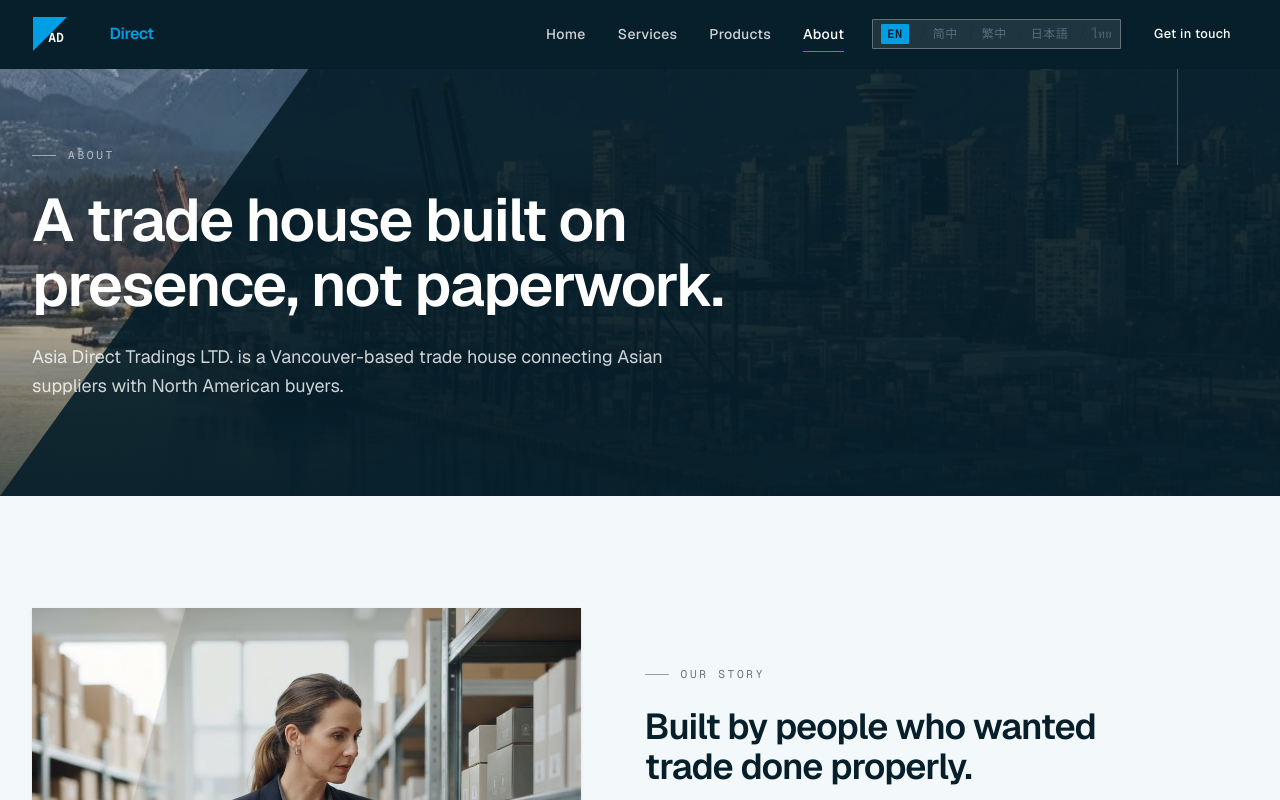
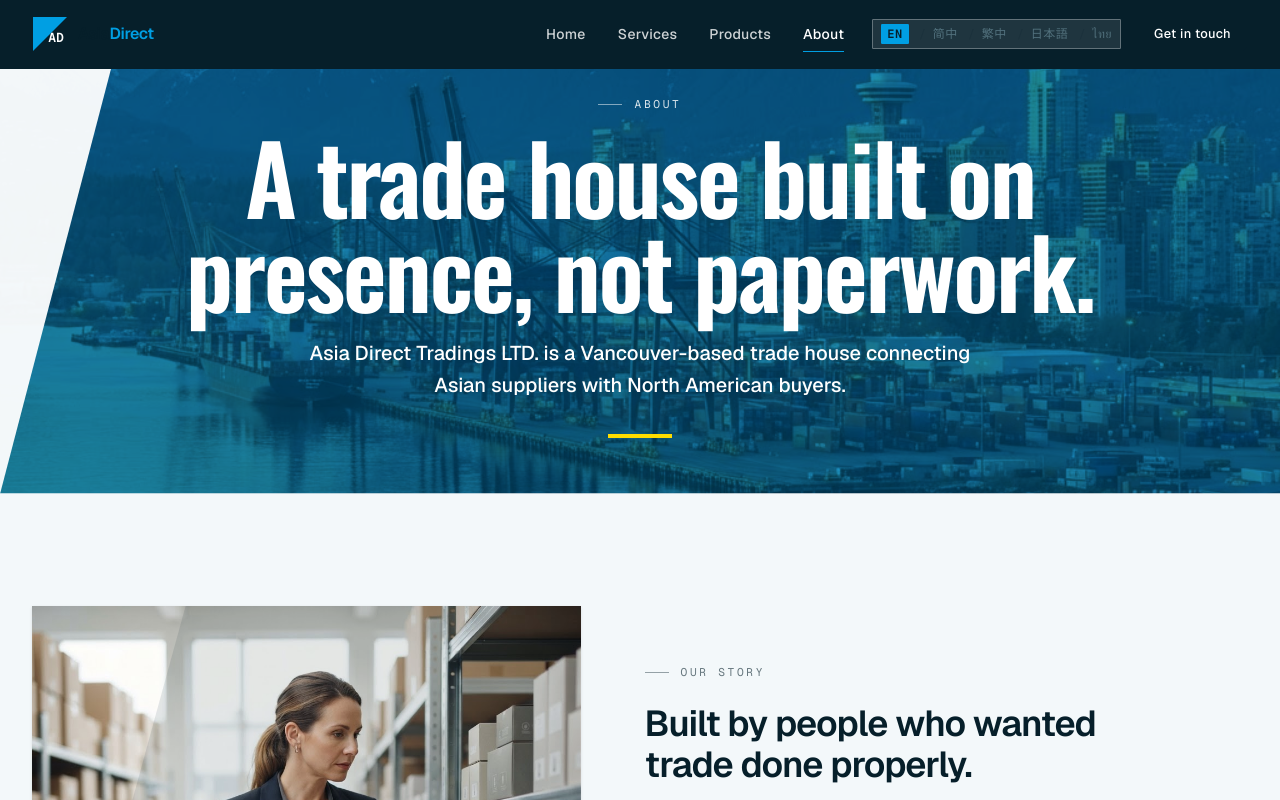
Before and after one commit to AlexLTK1/ADtrading-website, a Next.js app in the folder adtradings-studio/: page /about in a window 1280 px wide. Shown: the top 800 px of the page. Built offline with nearby package versions, Linux system fonts and the light colour scheme.

Commit message:
feat: add Oswald font and update global styles and layout design
Co-authored-by: Alex Leung <96800981+AlexLTK1@users.noreply.github.com>

```diff
--- a/adtradings-studio/app/globals.css
+++ b/adtradings-studio/app/globals.css
@@ -8,6 +8,7 @@
   --font-sans: var(--font-geist-sans), var(--font-noto-sc), var(--font-noto-thai), ui-sans-serif,
     system-ui, sans-serif;
   --font-mono: var(--font-geist-mono), ui-monospace, monospace;
+  --font-display: var(--font-oswald), var(--font-noto-sc), var(--font-noto-thai), var(--font-geist-sans), sans-serif;
 
   --color-background: var(--background);
   --color-foreground: var(--foreground);
--- a/adtradings-studio/app/layout.tsx
+++ b/adtradings-studio/app/layout.tsx
@@ -1,6 +1,6 @@
 import { Analytics } from '@vercel/analytics/next'
 import type { Metadata, Viewport } from 'next'
-import { Geist, Geist_Mono, Noto_Sans_SC, Noto_Sans_Thai } from 'next/font/google'
+import { Geist, Geist_Mono, Noto_Sans_SC, Noto_Sans_Thai, Oswald } from 'next/font/google'
 import { SiteHeader } from '@/components/site-header'
 import { SiteFooter } from '@/components/site-footer'
 import { LanguageProvider } from '@/lib/i18n/language-provider'
@@ -28,6 +28,12 @@ const notoSansThai = Noto_Sans_Thai({
   variable: '--font-noto-thai',
 })
 
+const oswald = Oswald({
+  subsets: ['latin'],
+  weight: ['400', '500', '600', '700'],
+  variable: '--font-oswald',
+})
+
 export const metadata: Metadata = {
   title: 'Asia Direct Tradings LTD. — Premium Asian Sourcing, End to End',
   description:
@@ -48,7 +54,7 @@ export default function RootLayout({
   return (
     <html
       lang="en"
-      className={`${geistSans.variable} ${geistMono.variable} ${notoSansSC.variable} ${notoSansThai.variable} bg-background`}
+      className={`${geistSans.variable} ${geistMono.variable} ${notoSansSC.variable} ${notoSansThai.variable} ${oswald.variable} bg-background`}
     >
       <body className="antialiased font-sans">
         <LanguageProvider>
--- a/adtradings-studio/components/page-hero.tsx
+++ b/adtradings-studio/components/page-hero.tsx
@@ -11,8 +11,7 @@ type PageHeroProps = {
 
 export function PageHero({ label, title, intro, image, imageAlt }: PageHeroProps) {
   return (
-    <section className="relative flex min-h-[62vh] items-end overflow-hidden bg-primary">
-      <div className="absolute inset-0">
+    <section className="relative flex min-h-[25rem] items-center overflow-hidden bg-accent md:min-h-[27rem]">
       <Image
         src={image || '/placeholder.svg'}
         alt={imageAlt}
@@ -21,21 +20,22 @@ export function PageHero({ label, title, intro, image, imageAlt }: PageHeroProps
         sizes="100vw"
         className="object-cover"
       />
-      </div>
-      <div className="clip-panel-r absolute inset-0 bg-primary/90" />
-      <div className="absolute inset-0 bg-gradient-to-t from-primary/70 via-transparent to-transparent" />
-      <div className="absolute top-0 right-[8%] hidden h-1/3 w-px bg-accent/60 md:block" />
+      <div className="absolute inset-0 bg-accent/80 mix-blend-multiply" />
+      <div className="absolute inset-0 bg-[#006B9E]/45" />
+      <div className="clip-wedge-l absolute inset-y-0 left-0 z-10 w-[24%] bg-white/95" />
+      <div className="absolute inset-x-0 bottom-0 z-20 h-px bg-white/70" />
 
-      <div className="relative mx-auto w-full max-w-7xl px-5 pt-32 pb-16 md:px-8 md:pb-24">
-        <Kicker tone="inverse" className="w-fit">
+      <div className="relative z-20 mx-auto flex w-full max-w-7xl flex-col items-center px-5 pt-20 pb-12 text-center md:px-8 md:pt-24 md:pb-14">
+        <Kicker tone="inverse" className="mb-4 text-white/85">
           {label}
         </Kicker>
-        <h1 className="mt-6 max-w-4xl text-balance text-4xl leading-[1.08] font-semibold tracking-tight text-primary-foreground md:text-6xl">
+        <h1 className="font-display text-balance text-5xl leading-[0.98] font-semibold tracking-tight text-white md:text-7xl lg:text-8xl">
           {title}
         </h1>
-        <p className="mt-6 max-w-2xl text-pretty text-lg leading-relaxed text-primary-foreground/80">
+        <p className="mt-5 max-w-2xl text-pretty text-lg font-medium leading-relaxed text-white md:text-xl">
           {intro}
         </p>
+        <div className="mt-8 h-1 w-16 bg-highlight" />
       </div>
     </section>
   )
```
Lines whose indentation alone changed are shown as unchanged.
